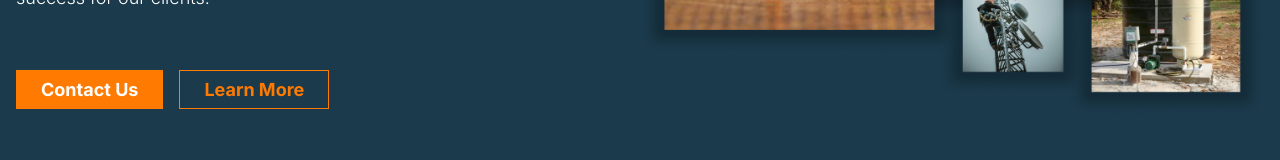
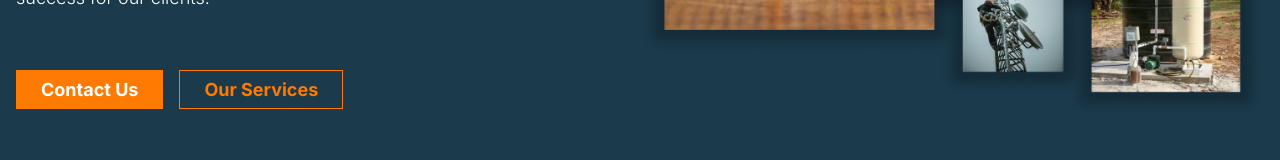
Before and after one commit to SMHASSANALI/SQ-Comercial, a React (Vite) app: page / in a window 1280 px wide. Shown: the part 520-680 px from the top of the page. Built offline with nearby package versions, Linux system fonts and the light colour scheme.

Commit message:
Email & contact updated

```diff
--- a/src/components/About/About.jsx
+++ b/src/components/About/About.jsx
@@ -24,6 +24,7 @@ const About = () => {
                         <ScrollLink
                             to='Team'
                             smooth={true}
+                            offset={-50}
                             duration={500}
                             className='cursor-pointer px-6 py-2 text-orangeAccent font-bold md:text-lg border border-orangeAccent'
                         >
--- a/src/components/Banner/Banner.jsx
+++ b/src/components/Banner/Banner.jsx
@@ -55,12 +55,13 @@ const Banner = () => {
                             variants={buttonVariants}
                         >
                             <ScrollLink
-                                to='About'
+                                to='Services'
                                 smooth={true}
                                 duration={500}
+                                offset={-70}
                                 className='cursor-pointer px-6 py-2 text-orangeAccent font-bold md:text-lg border border-orangeAccent'
                             >
-                                Learn More
+                                Our Services
                             </ScrollLink>
                         </motion.div>
                     </motion.div>
--- a/src/components/CTA/CTA.jsx
+++ b/src/components/CTA/CTA.jsx
@@ -13,6 +13,7 @@ const CTA = () => {
                 <div className='pt-8 mx-auto'>
                     <ScrollLink
                         to='Contact'
+                        offset={-50}
                         smooth={true}
                         duration={500}
                         className='cursor-pointer px-6 py-2 text-white font-bold md:text-lg bg-orangeAccent border border-orangeAccent hover:border-orangeAccent-600 hover:bg-orangeAccent-600'
--- a/src/components/Contact/Contact.jsx
+++ b/src/components/Contact/Contact.jsx
@@ -59,10 +59,10 @@ const Contact = () => {
             <main className='flex flex-col md:flex-row justify-center w-full max-w-[1400px] px-4'>
                 <div className='w-full md:w-4/12 flex flex-col items-start justify-center'>
                     <h4 className='font-bold tracking-wider mb-1'>Email Us</h4>
-                    <p className='font-normal text-charcoalPrimary-400 pb-6'>sqcommercial@sq.com</p>
+                    <p className='font-normal text-charcoalPrimary-400 pb-6'>info@sqcommercial.co.uk</p>
 
                     <h4 className='font-bold tracking-wider mb-1'>Call Us</h4>
-                    <p className='font-normal text-charcoalPrimary-400 pb-6'>(123) 456-7890</p>
+                    <p className='font-normal text-charcoalPrimary-400 pb-6'>+44 7818245108</p>
                 </div>
                 <div className='w-full md:w-8/12'>
                     <form onSubmit={handleSubmit} className='text-black flex flex-col items-start justify-center w-full'>
```
